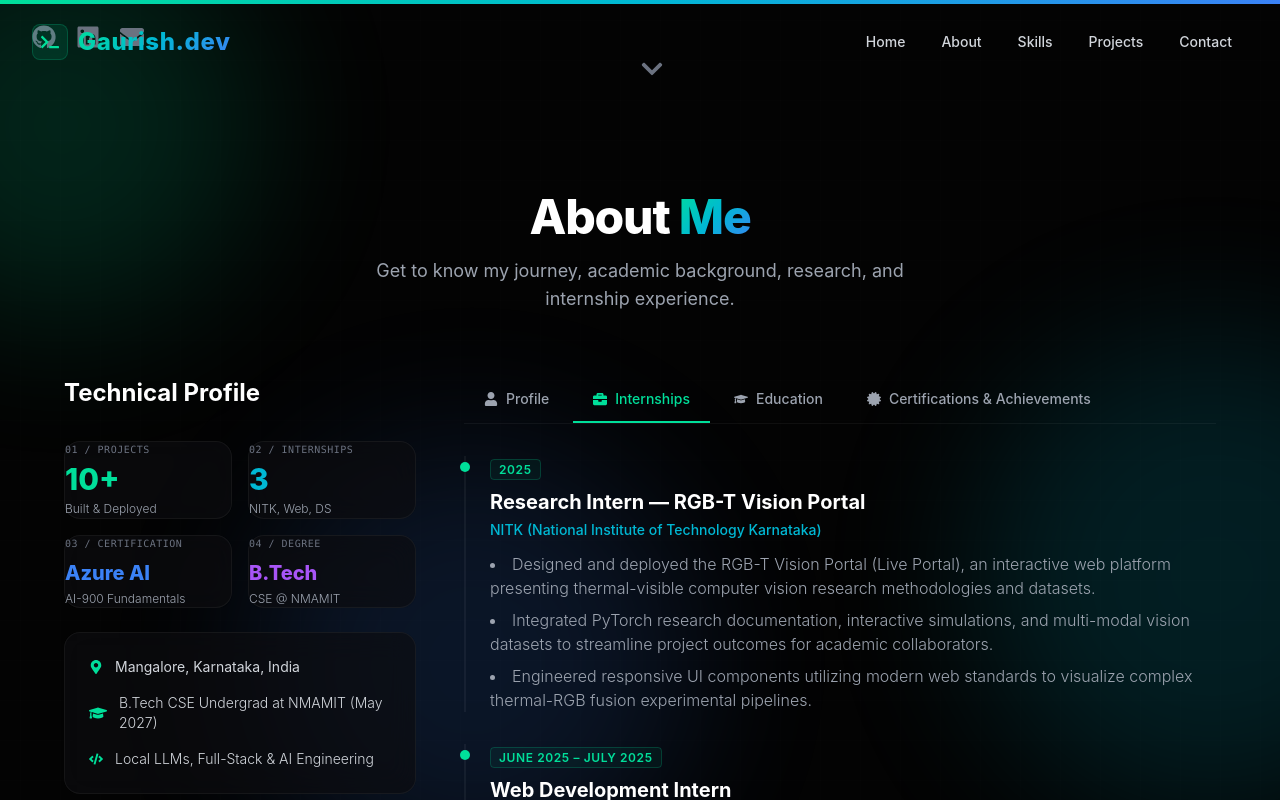
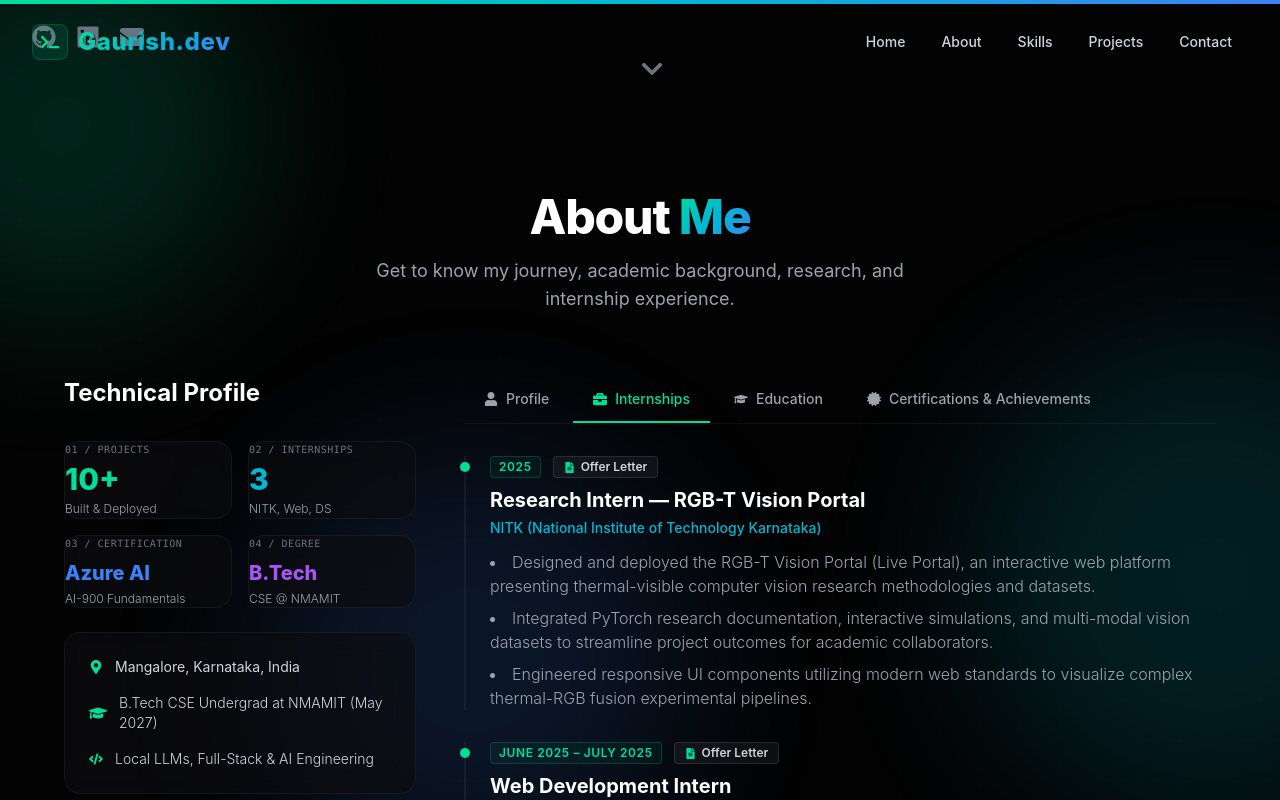
Before and after one commit to gaurish676/Portfolio, a React (Vite) app: page / in a window 1280 px wide. Both pictures are taken after a click on the button "Internships". Shown: the part 739-1539 px from the top of the page. Built offline with nearby package versions, Linux system fonts and the light colour scheme.

Commit message:
Add offer letter links and UI support to internship section

```diff
--- a/src/components/About.jsx
+++ b/src/components/About.jsx
@@ -1,6 +1,6 @@
 import { useState } from 'react';
 import { motion, AnimatePresence } from 'framer-motion';
-import { FaGraduationCap, FaAward, FaUser, FaMapMarkerAlt, FaCode, FaBriefcase, FaCertificate } from 'react-icons/fa';
+import { FaGraduationCap, FaAward, FaUser, FaMapMarkerAlt, FaCode, FaBriefcase, FaCertificate, FaFileAlt } from 'react-icons/fa';
 
 const About = () => {
   const [activeTab, setActiveTab] = useState('profile');
@@ -26,6 +26,7 @@ const About = () => {
       title: "Research Intern — RGB-T Vision Portal",
       organization: "NITK (National Institute of Technology Karnataka)",
       period: "2025",
+      offerLetterUrl: "/offer_letters/NITK_Offer_Letter.pdf",
       points: [
         "Designed and deployed the RGB-T Vision Portal (Live Portal), an interactive web platform presenting thermal-visible computer vision research methodologies and datasets.",
         "Integrated PyTorch research documentation, interactive simulations, and multi-modal vision datasets to streamline project outcomes for academic collaborators.",
@@ -36,6 +37,7 @@ const About = () => {
       title: "Web Development Intern",
       organization: "NativeSoftTech",
       period: "June 2025 – July 2025",
+      offerLetterUrl: "/offer_letters/NativeSoftTech_Offer_Letter.pdf",
       points: [
         "Developed dynamic, responsive web interfaces and reusable user components adhering to modern HTML5, CSS3, and JavaScript standards.",
         "Collaborated on client-facing frontend features, optimizing page layout responsiveness, cross-browser compatibility, and overall site performance.",
@@ -46,6 +48,7 @@ const About = () => {
       title: "Data Science Virtual Intern",
       organization: "CodSoft",
       period: "June 2025 – July 2025",
+      offerLetterUrl: "/offer_letters/CodSoft_Offer_Letter.pdf",
       points: [
         "Conducted data preprocessing, exploratory data analysis (EDA), and feature engineering on structured datasets.",
         "Implemented predictive machine learning models to analyze data patterns and evaluate algorithm performance using statistical metrics."
@@ -230,9 +233,22 @@ const About = () => {
                     {internshipData.map((intern, idx) => (
                       <div key={idx} className="relative pl-6 border-l-2 border-white/5 hover:border-[#00df9a]/40 transition-colors duration-300 group">
                         <div className="absolute -left-[6px] top-1.5 w-[10px] h-[10px] rounded-full bg-[#00df9a] group-hover:scale-125 transition-transform duration-300" />
-                        <span className="text-xs font-semibold text-[#00df9a] tracking-wider uppercase bg-[#00df9a]/5 border border-[#00df9a]/20 px-2 py-0.5 rounded">
-                          {intern.period}
-                        </span>
+                        <div className="flex items-center gap-3 mb-2 flex-wrap">
+                          <span className="text-xs font-semibold text-[#00df9a] tracking-wider uppercase bg-[#00df9a]/5 border border-[#00df9a]/20 px-2 py-0.5 rounded">
+                            {intern.period}
+                          </span>
+                          {intern.offerLetterUrl && (
+                            <a
+                              href={intern.offerLetterUrl}
+                              target="_blank"
+                              rel="noopener noreferrer"
+                              className="inline-flex items-center gap-1.5 px-2.5 py-0.5 rounded text-xs font-semibold bg-white/5 border border-white/10 hover:border-[#00df9a]/40 text-gray-300 hover:text-[#00df9a] transition-all duration-300 cursor-pointer"
+                            >
+                              <FaFileAlt size={11} className="text-[#00df9a]" />
+                              Offer Letter
+                            </a>
+                          )}
+                        </div>
                         <h4 className="text-xl font-bold text-white mt-2 mb-1 group-hover:text-[#00df9a] transition-colors duration-300">
                           {intern.title}
                         </h4>
```
